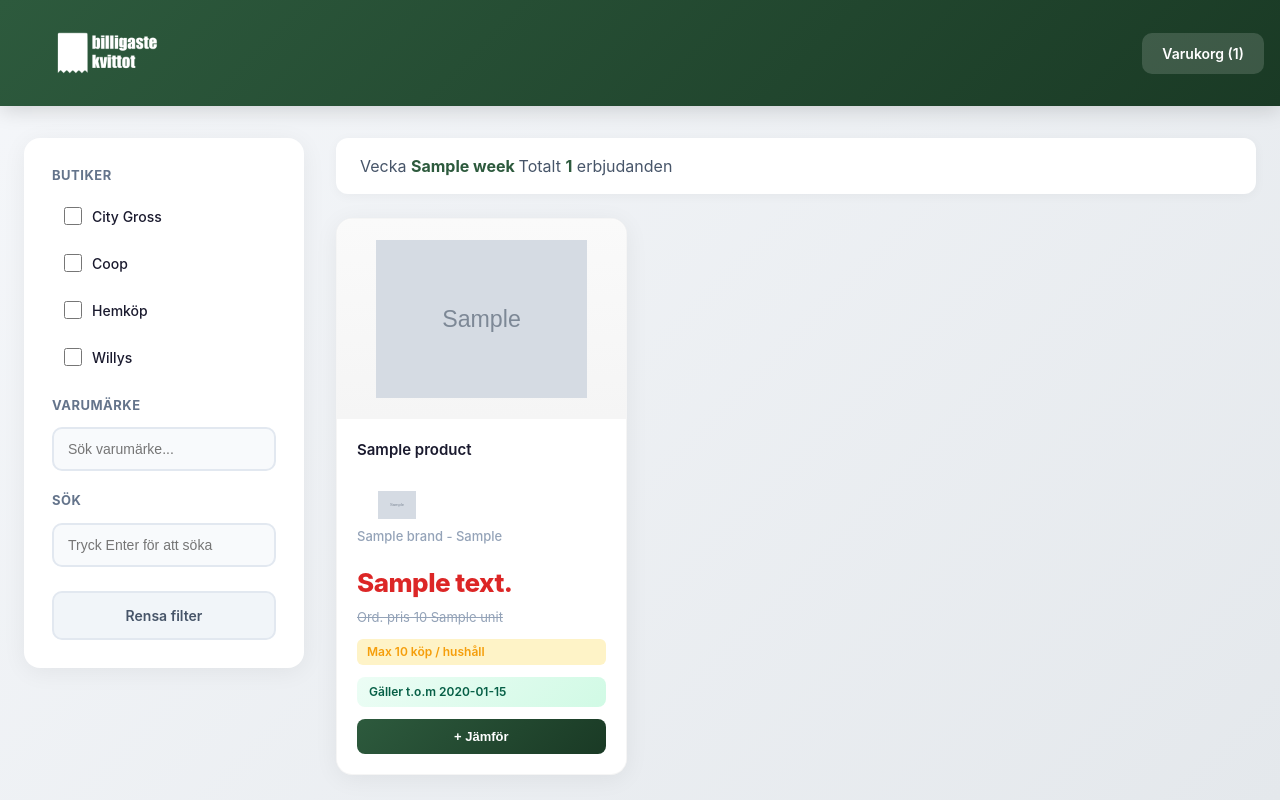
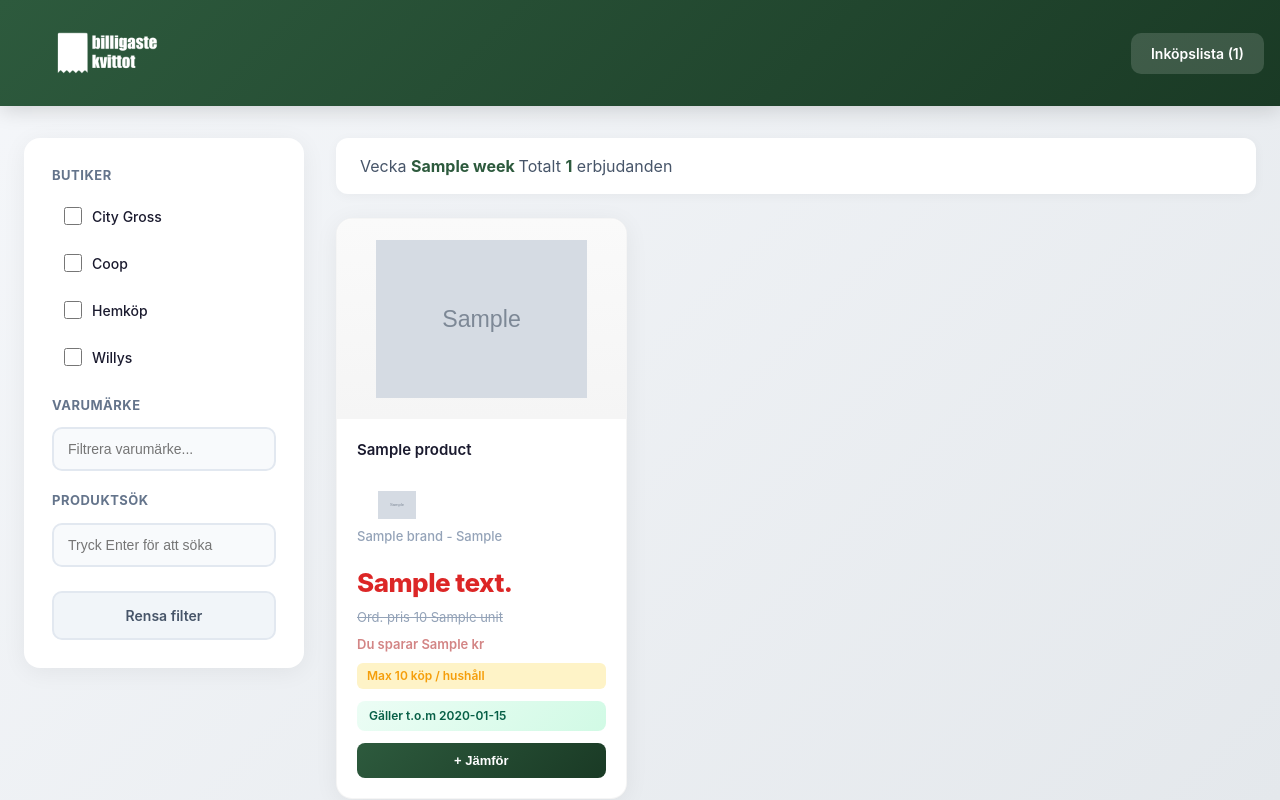
Before and after one commit to HenrikSjoe/billigaste_kvittot, a Flask app: template frontend/templates/index.html in a window 1280 px wide. Run offline with Flask 3, Linux system fonts and the light colour scheme; the template is opened without the code that fills it: most values are stand-ins (such as "Sample title", 1, 10 or a date in 2020); grey boxes marked "Sample" are stand-in pictures.

Commit message:
updated frontend, again

```diff
--- a/frontend/app.py
+++ b/frontend/app.py
@@ -58,6 +58,7 @@ def get_products(filters):
     FROM marts.marts_all_stores
     WHERE promotion_price IS NOT NULL
       AND end_date >= ?
+    -- ORDER BY product_name ASC
     """
 
     params = [today]
@@ -118,6 +119,22 @@ def get_products(filters):
 
         # ---- Butikslogga ----
         p["store_logo"] = STORE_LOGOS.get(p.get("store"), "")
+
+        # ---- Beräkna sparande ----
+        qty = p["qualification_quantity"]
+        ordinary = p["ordinary_price"] or 0
+        promo = p["promotion_price"] or 0
+        if ordinary > 0 and promo > 0:
+            saving = (qty * ordinary) - promo
+            if saving > 0:
+                p["savings"] = saving
+                p["savings_fmt"] = f"{saving:.2f}".replace(".", ",")
+            else:
+                p["savings"] = 0
+                p["savings_fmt"] = None
+        else:
+            p["savings"] = 0
+            p["savings_fmt"] = None
 
         # ---- Unikt produkt-ID ----
         p["product_id"] = make_product_id(p["store"], p["product_name"], p["brand"])
--- a/frontend/static/style.css
+++ b/frontend/static/style.css
@@ -339,6 +339,13 @@ body {
     margin-bottom: 4px;
 }
 
+.product-savings {
+    font-size: 13px;
+    color: #d38585;
+    font-weight: 600;
+    margin-top: 4px;
+}
+
 .limit {
     font-size: 12px;
     color: #f59e0b;
@@ -629,7 +636,7 @@ html {
 }
 
 .cart-total span:first-child {
-    font-size: 18px;
+    font-size: 22px;
     font-weight: 600;
     color: #64748b;
 }
--- a/frontend/templates/index.html
+++ b/frontend/templates/index.html
@@ -13,7 +13,7 @@
             <img src="{{ url_for('static', filename='assets/bk_logo.png') }}" alt="Billigaste Kvittot Logga" class="site-logo">
         </a>
         <a href="{{ url_for('cart') }}" class="cart-link">
-            Varukorg ({{ cart_count }})
+            Inköpslista ({{ cart_count }})
         </a>
     </div>
 </header>
@@ -36,7 +36,7 @@
 
             <h3>Varumärke</h3>
             <div class="brand-dropdown">
-                <input type="text" id="brand-search" placeholder="Sök varumärke..."
+                <input type="text" id="brand-search" placeholder="Filtrera varumärke..."
                        onfocus="openBrandList()" oninput="filterBrands()">
                 <div class="brand-list" id="brand-list">
                     {% for b in brands if b != "Alla" %}
@@ -49,7 +49,7 @@
                 </div>
             </div>
 
-            <h3>Sök</h3>
+            <h3>Produktsök</h3>
             <input type="text" name="search" value="{{ filters.search }}"
                    placeholder="Tryck Enter för att söka" id="product-search">
 
@@ -98,6 +98,12 @@
                     {% if p.ordinary_price_fmt %}
                     <div class="ordinary-price">
                         Ord. pris {{ p.ordinary_price_fmt }} {{ p.unit }}
+                    </div>
+                    {% endif %}
+
+                    {% if p.savings_fmt %}
+                    <div class="product-savings">
+                        Du sparar {{ p.savings_fmt }} kr
                     </div>
                     {% endif %}
 
```
Also changed, not shown: frontend/templates/cart.html (+5 -5 lines).
